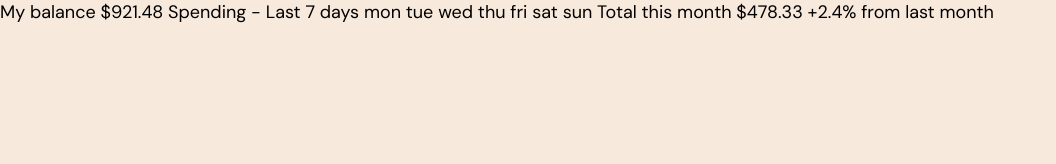
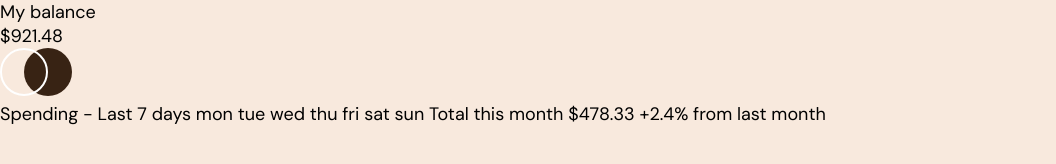
Before and after one commit to SanazBHMN/expenses-chart-component-main, a plain HTML site: page index.html in a window 1280 px wide. Shown: the whole page, without its empty margins (0-1056 px from the left). Drawn offline with Linux system fonts and the light colour scheme.

Commit message:
Make the top section structure

```diff
--- a/index.html
+++ b/index.html
@@ -21,8 +21,22 @@
     <title>Frontend Mentor | Expenses chart component</title>
   </head>
   <body>
-    My balance $921.48 Spending - Last 7 days mon tue wed thu fri sat sun Total
-    this month $478.33 +2.4% from last month
+    <div class="container">
+      <div class="chart-container">
+        <div class="chart-top-balance">
+          <div class="overall-balance">
+            <p class="title">My balance</p>
+            <p class="balance">$921.48</p>
+          </div>
+          <div class="log">
+            <img src="images/logo.svg" alt="logo" />
+          </div>
+        </div>
+        <div class="chart"></div>
+      </div>
+    </div>
+    Spending - Last 7 days mon tue wed thu fri sat sun Total this month $478.33
+    +2.4% from last month
     <!-- <div class="attribution">
       Challenge by
       <a href="https://www.frontendmentor.io?ref=challenge" target="_blank"
```
